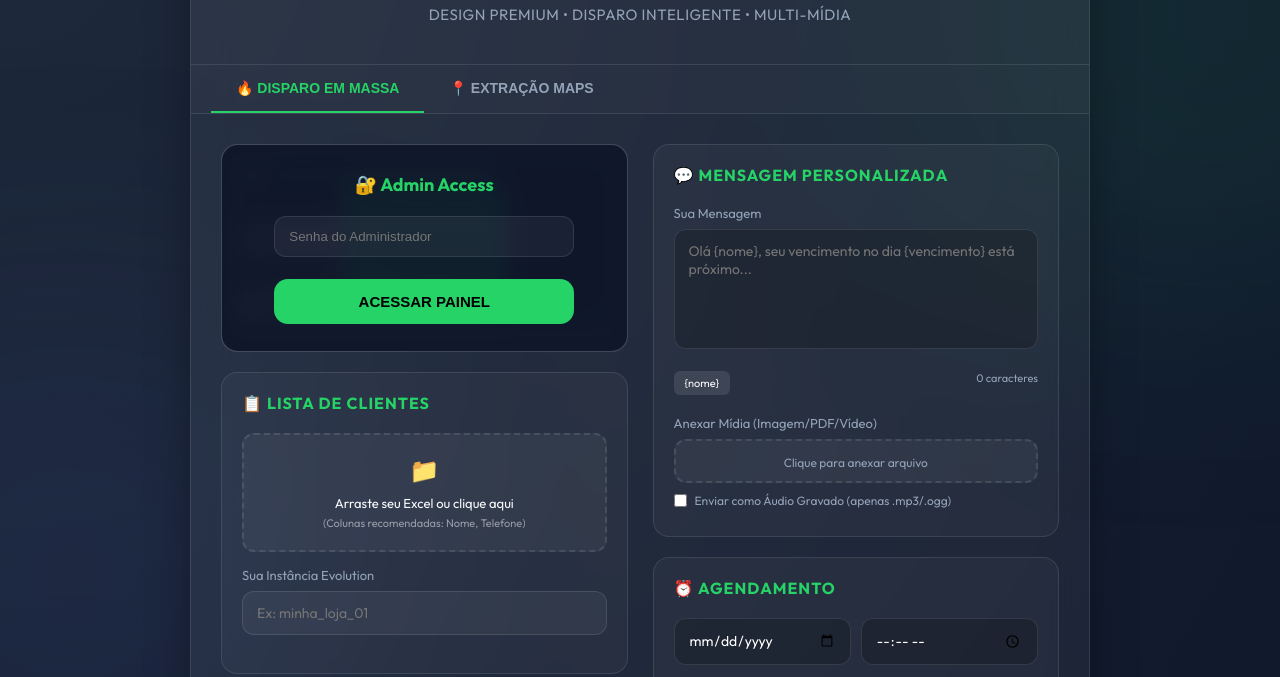
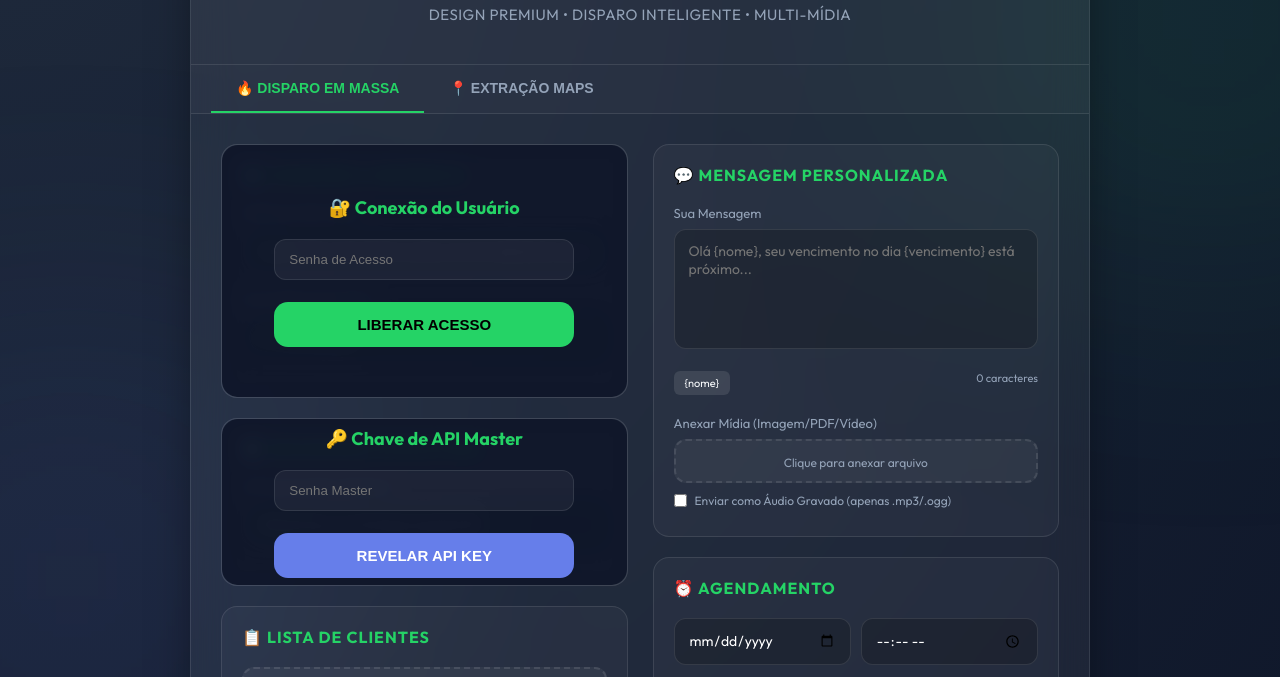
Before and after one commit to minhavidatoda1984-cpu/disparo-whatsapp-interface, a plain HTML site: page index.html in a window 1280 px wide. Shown: the part 104-781 px from the top of the page. Drawn offline with Linux system fonts and the light colour scheme; some packages are replaced by stand-ins of ours.

Commit message:
Arquitetura: Separação física e lógica de camadas de segurança (Usuário vs Master)

```diff
--- a/index.html
+++ b/index.html
@@ -625,32 +625,48 @@
             <div class="content">
                 <!-- Coluna 1: Configurações e Arquivos -->
                 <div class="column">
-                    <div class="config-section" style="position: relative; overflow: hidden;" id="apiConfigSection">
+                    <!-- CONFIGURAÇÃO NÍVEL 1: WEBHOOK E INSTÂNCIA (SENHA: magnogomes) -->
+                    <div class="config-section" style="position: relative; overflow: hidden; margin-bottom: 20px;"
+                        id="configSectionUser">
                         <div id="loginOverlay" class="login-overlay">
                             <div class="login-box">
-                                <h3>🔐 Admin Access</h3>
-                                <input type="password" id="passLogin" placeholder="Senha do Administrador"
+                                <h3>🔐 Conexão do Usuário</h3>
+                                <input type="password" id="passLogin" placeholder="Senha de Acesso"
                                     style="width: 100%; padding: 12px 14px; background: rgba(255, 255, 255, 0.05); border: 1px solid var(--glass-border); border-radius: 12px; color: white; margin-bottom: 12px;">
-                                <button class="btn-login" onclick="checkLogin()">ACESSAR PAINEL</button>
+                                <button class="btn-login" onclick="checkLogin()">LIBERAR ACESSO</button>
                             </div>
                         </div>
                         <div class="locked-content">
-                            <div id="masterOverlay"
-                                style="position: absolute; top: 0; left: 0; width: 100%; height: 100%; background: rgba(15, 23, 42, 0.4); backdrop-filter: blur(10px); z-index: 10; display: flex; flex-direction: column; justify-content: center; align-items: center; border-radius: 16px; transition: 0.3s;">
-                                <span style="font-size: 10px; color: var(--text-muted); margin-bottom: 8px;">DADOS
-                                    SENSÍVEIS OCULTOS</span>
-                                <button class="btn-primary" style="padding: 8px 15px; font-size: 12px; width: auto;"
-                                    onclick="unlockMasterData()">🔓 REVELAR CHAVES</button>
-                            </div>
-                            <h2>⚙️ Configurações Master</h2>
+                            <h2>⚙️ Conexão & Instância</h2>
                             <div class="form-group">
-                                <label>Webhook URL (Central)</label>
-                                <input type="password" id="n8nWebhook" placeholder="URL n8n"
+                                <label>Webhook URL (N8N)</label>
+                                <input type="text" id="n8nWebhook" placeholder="Sua URL do Webhook"
                                     value="https://n8n.naturaisterravida.com.br/webhook/conexao-limpa-v1">
                             </div>
                             <div class="form-group">
-                                <label>Chave API Master (Oculta)</label>
-                                <input type="password" id="apiKey" placeholder="Sua Chave"
+                                <label>Sua Instância Evolution</label>
+                                <input type="text" id="instanceName" placeholder="Ex: minha_loja_01" value="">
+                            </div>
+                        </div>
+                    </div>
+
+                    <!-- CONFIGURAÇÃO NÍVEL 2: API KEY (SENHA: 212003) -->
+                    <div class="config-section" style="position: relative; overflow: hidden; margin-bottom: 20px;"
+                        id="configSectionMaster">
+                        <div id="masterOverlay" class="login-overlay">
+                            <div class="login-box">
+                                <h3>🔑 Chave de API Master</h3>
+                                <input type="password" id="passMaster" placeholder="Senha Master"
+                                    style="width: 100%; padding: 12px 14px; background: rgba(255, 255, 255, 0.05); border: 1px solid var(--glass-border); border-radius: 12px; color: white; margin-bottom: 12px;">
+                                <button class="btn-login" onclick="unlockMasterData()"
+                                    style="background: var(--accent); color: white;">REVELAR API KEY</button>
+                            </div>
+                        </div>
+                        <div class="locked-content">
+                            <h2>🛡️ Segurança Evolution</h2>
+                            <div class="form-group">
+                                <label>API Key Evolution (Master)</label>
+                                <input type="text" id="apiKey" placeholder="Chave API"
                                     value="f98fed17beccac0149db6cfe6bfb7fff">
                             </div>
                         </div>
@@ -666,12 +682,6 @@
                                 <span style="opacity: 0.5; font-size: 11px;">(Colunas recomendadas: Nome,
                                     Telefone)</span>
                             </div>
-                        </div>
-
-                        <div class="form-group" style="margin-top: 15px;">
-                            <label>Sua Instância Evolution</label>
-                            <input type="text" id="instanceName" placeholder="Ex: minha_loja_01" value=""
-                                style="background: rgba(255, 255, 255, 0.05);">
                         </div>
 
                         <div class="preview-section" id="previewSection" style="display: none; margin-top: 15px;">
@@ -822,21 +832,20 @@
 
             if (pass === 'magnogomes') {
                 document.getElementById('loginOverlay').classList.add('hidden');
-                document.getElementById('apiConfigSection').classList.add('unlocked');
-                showToast('Painel de Configurações Aberto!');
+                document.getElementById('configSectionUser').classList.add('unlocked');
+                showToast('Acesso à Conexão liberado!');
             } else {
-                showToast('Senha do Painel incorreta.', 'error');
+                showToast('Senha de Acesso incorreta.', 'error');
             }
         }
 
         function unlockMasterData() {
-            const masterPass = prompt("Digite a Senha Master para revelar as chaves de API:");
+            const pass = document.getElementById('passMaster').value;
 
-            if (masterPass === '212003') {
-                document.getElementById('masterOverlay').style.display = 'none';
-                document.getElementById('n8nWebhook').type = 'text';
-                document.getElementById('apiKey').type = 'text';
-                showToast('Chaves Master reveladas com sucesso!');
+            if (pass === '212003') {
+                document.getElementById('masterOverlay').classList.add('hidden');
+                document.getElementById('configSectionMaster').classList.add('unlocked');
+                showToast('API Key Master liberada!');
             } else {
                 showToast('Senha Master incorreta!', 'error');
             }
```
